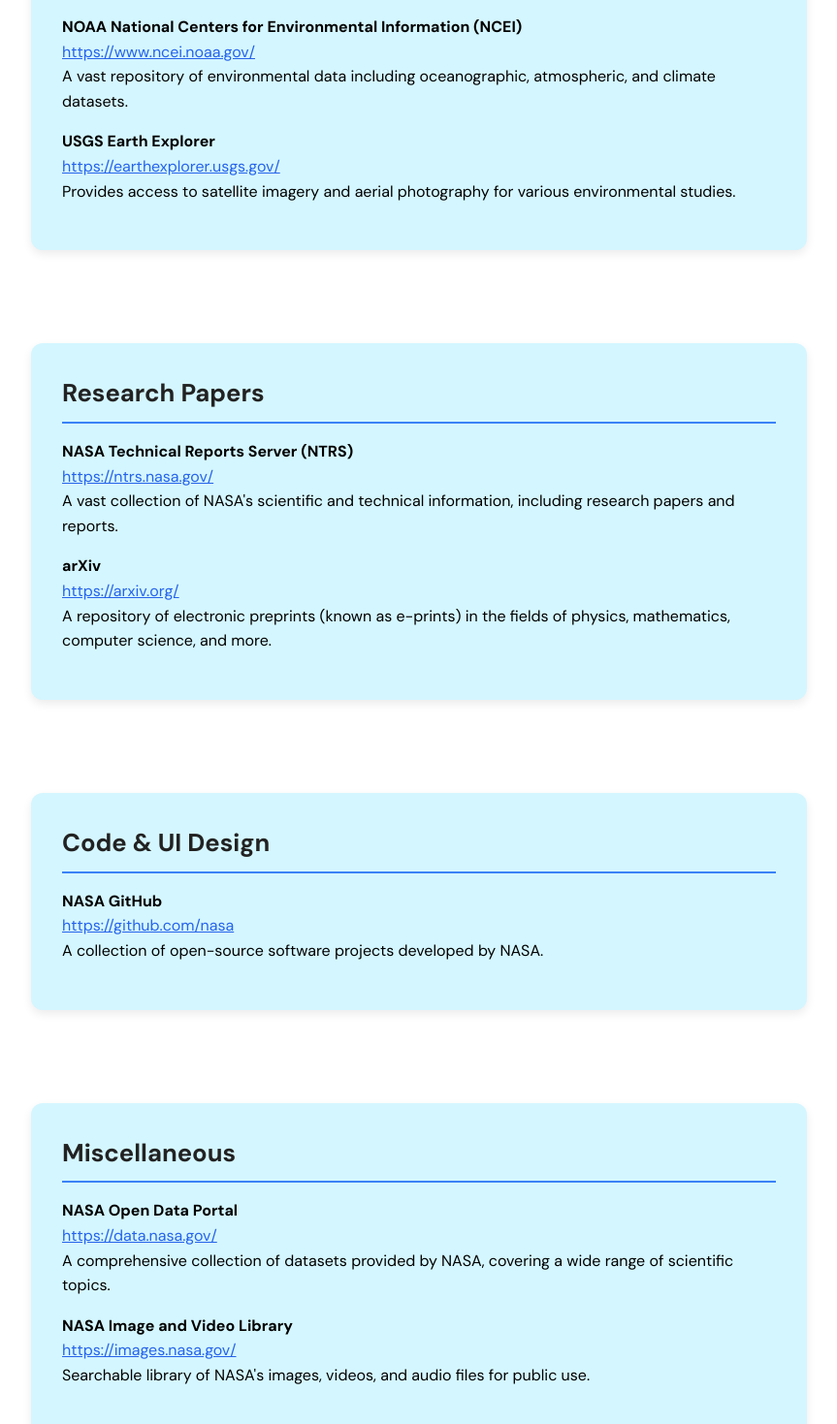
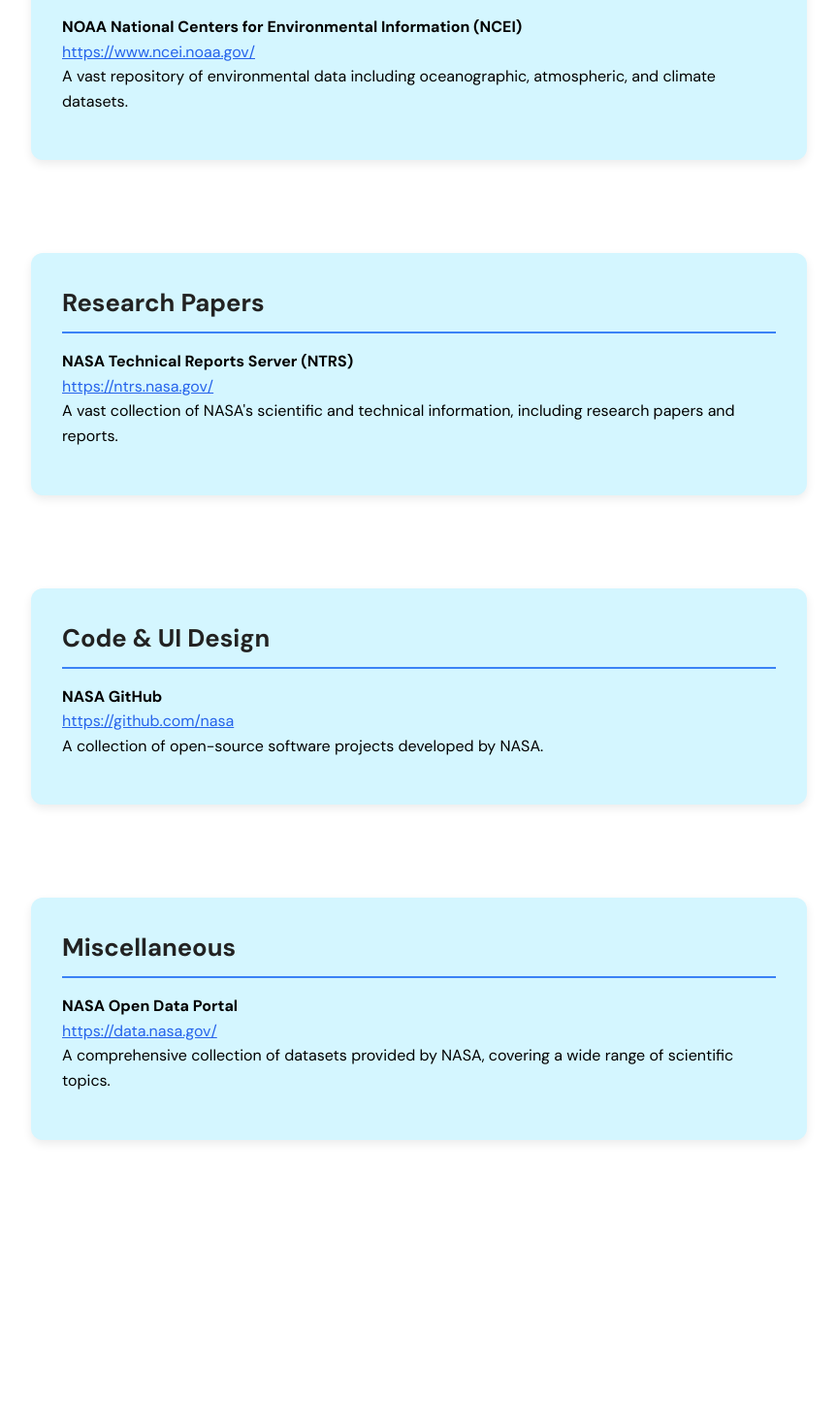
Before and after one commit to icalleddibs/NASA-Space-Apps-2025, a SvelteKit app: page /sources in a window 1280 px wide. Shown: the part 180-1649 px from the top of the page at 97% size, without its empty margins (208-1071 px from the left). After the commit the page ends 1452 px from the top, so only its background shows below. Built offline with nearby package versions, Linux system fonts and the light colour scheme.

Commit message:
minor updates

```diff
--- a/src/routes/+page.svelte
+++ b/src/routes/+page.svelte
@@ -198,7 +198,7 @@
         <div class="grid-container">
             <div class="column-item">
                 <h3 class="text-2xl font-bold mb-2">Adara Hagman</h3>
-                <p class="text-sm">Short bio for person 1.</p>
+                <p class="text-sm">Digital Media Arts student at York University. Interested in mechatronics, space science, and assistive devices.</p>
             <a
                 href="https://www.linkedin.com/in/adarahagman/"
                 target="_blank"
--- a/src/routes/environment/+page.svelte
+++ b/src/routes/environment/+page.svelte
@@ -91,22 +91,6 @@
     padding: 0;
   }
 
-  section li {
-    margin-bottom: 1rem;
-  }
-
-  section a {
-    color: #eb5959;
-    text-decoration: underline;
-  }
-
-  section a:hover {
-    color: #1d4ed8;
-  }
-
-  body {
-    padding-bottom: 4rem;
-  }
 </style>
 
 <!-- Left side (Home + Data Sources) -->
@@ -177,10 +161,10 @@
   <ul>
     Each shark species has a different range of temperatures in which they are comfortable, from warm oceans for tropical reef sharks
     to freezing temperatures for greenland sharks. Sharks are known to migrate to warmer areas within their comfortable range, as these
-    may indicate upwelling zones where prey congregate, but extreme temperatures may stress their bodies (Bouyoucos et al., 2020; Wheeler et
-     al., 2022). This layer looks at the anomaly of sea surface temperature (SST), which indicates changes from average regional temperature.
-      We map habitability by emphasizing zones which are a bit warmer than the surroundings (+2°C above local mean) and penalizing areas with
-      extreme values (±10°C). Data source: Multi-satellite (MODIS/Aqua+Terra, VIIRS, AVHRR, AMSR2).
+    may indicate upwelling zones where prey congregate, but extreme temperatures may stress their bodies (Bouyoucos et al., 2020; Wheeler
+    et al., 2022). This layer looks at the anomaly of sea surface temperature (SST), which indicates changes from average regional temperature.
+     We map habitability by emphasizing zones which are a bit warmer than the surroundings and penalizing areas with extreme values.
+     Data source: Multi-satellite (MODIS/Aqua+Terra, VIIRS, AVHRR, AMSR2).
   </ul>
 </section>
 
--- a/src/routes/heatmap/+page.svelte
+++ b/src/routes/heatmap/+page.svelte
@@ -3,6 +3,7 @@
 <!-- svelte-ignore non_reactive_update -->
 <script lang="ts">
   import { MapLibre, GeoJSONSource, NavigationControl, GlobeControl, CircleLayer } from 'svelte-maplibre-gl';
+  import { goto } from '$app/navigation';
 
   let center: [number, number] = [-80, 40];
   let zoom = $state(1.5);
@@ -15,8 +16,13 @@
 </script>
 
 
-<div class="absolute top-16 left-4 z-50 bg-white/80 hover:bg-white rounded-lg shadow-md px-3 py-2 flex flex-col gap-2 text-sm font-semibold transition">
-  <p> Select Data Layers:</p>
+<div class="absolute top-16 left-4 z-50 bg-white/80 hover:bg-black rounded-lg shadow-md px-3 py-2 flex flex-col gap-2 text-sm font-semibold transition">
+
+  <button
+    class="bg-white border border-black hover:bg-gray-200 text-black font-semibold text-xs px-3 py-1 rounded-lg shadow-md transition self-start text-center"
+    onclick={() => goto('/environment')}>
+    See Function Descriptions
+  </button>
 
   <button
     class="bg-gray-300/90 hover:bg-gray-400 text-black font-semibold text-xs px-3 py-1 rounded-lg shadow-md transition self-start"
@@ -71,7 +77,6 @@
     ></span>
     Sea Surface Salinity
   </label>
-
 
   <!-- Shared intensity scale -->
   <div class="mt-4 text-sm text-gray-600 pl-3">
--- a/src/routes/sources/+page.svelte
+++ b/src/routes/sources/+page.svelte
@@ -104,9 +104,7 @@
     color: #1d4ed8;
   }
 
-  body {
-    padding-bottom: 4rem;
-  }
+
 </style>
 
 <!-- Left side (Home + Data Sources) -->
@@ -134,11 +132,6 @@
       <a href="https://www.ncei.noaa.gov/">https://www.ncei.noaa.gov/</a><br>
       A vast repository of environmental data including oceanographic, atmospheric, and climate datasets.
     </li>
-    <li>
-      <strong>USGS Earth Explorer</strong><br>
-      <a href="https://earthexplorer.usgs.gov/">https://earthexplorer.usgs.gov/</a><br>
-      Provides access to satellite imagery and aerial photography for various environmental studies.
-    </li>
   </ul>
 </section>
 
@@ -149,11 +142,6 @@
       <strong>NASA Technical Reports Server (NTRS)</strong><br>
       <a href="https://ntrs.nasa.gov/">https://ntrs.nasa.gov/</a><br>
       A vast collection of NASA's scientific and technical information, including research papers and reports.
-    </li>
-    <li>
-      <strong>arXiv</strong><br>
-      <a href="https://arxiv.org/">https://arxiv.org/</a><br>
-      A repository of electronic preprints (known as e-prints) in the fields of physics, mathematics, computer science, and more.
     </li>
   </ul>
 </section>
@@ -177,10 +165,6 @@
       <a href="https://data.nasa.gov/">https://data.nasa.gov/</a><br>
       A comprehensive collection of datasets provided by NASA, covering a wide range of scientific topics.
     </li>
-    <li>
-      <strong>NASA Image and Video Library</strong><br>
-      <a href="https://images.nasa.gov/">https://images.nasa.gov/</a><br>
-      Searchable library of NASA's images, videos, and audio files for public use.
-    </li>
+
   </ul>
 </section>
```
Lines whose indentation alone changed are shown as unchanged.
